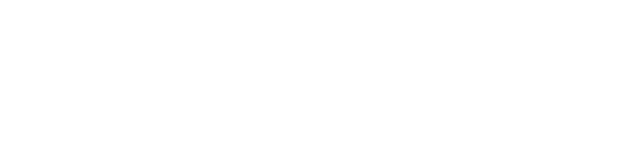
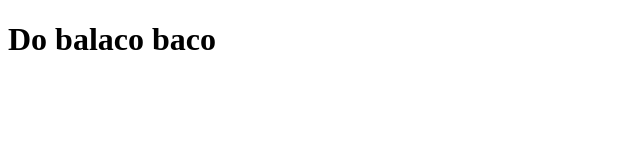
Before and after one commit to arthurjostar-debug/Wiki-World4, a plain HTML site: page index.html in a window 1280 px wide. Shown: the whole page, without its empty margins (0-640 px from the left). Drawn offline with Linux system fonts and the light colour scheme.

Commit message:
Teste do Commit.html

```diff
--- a/index.html
+++ b/index.html
@@ -6,6 +6,6 @@
     <title>Wiki World</title>
 </head>
 <body>
-
+    <h1> Do balaco baco </h1>
 </body>
 </html>
```
